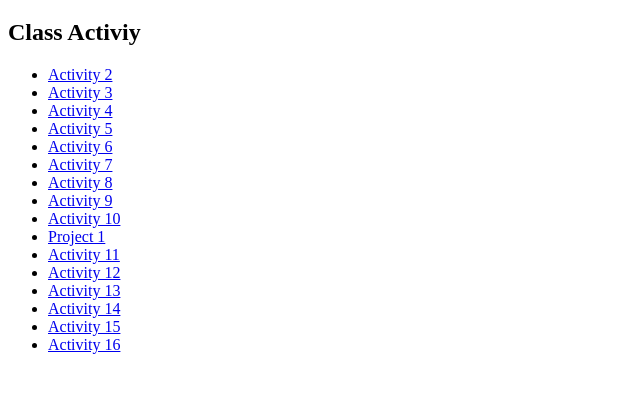
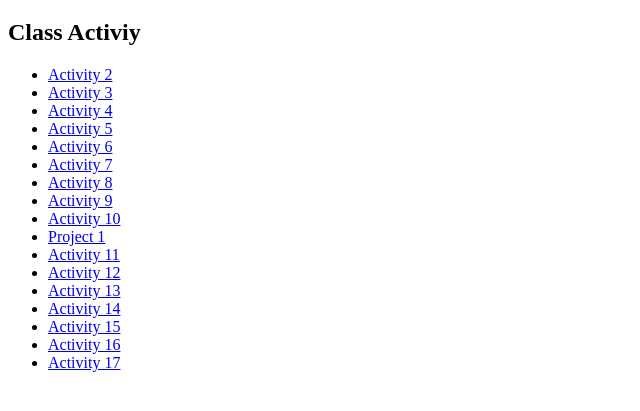
Before and after one commit to anzumr/microcredential, a plain HTML site: page index.html in a window 1280 px wide. Shown: the part 61-472 px from the top of the page, without its empty margins (0-640 px from the left). Drawn offline with Linux system fonts and the light colour scheme.

Commit message:
Add files via upload

```diff
--- a/index.html
+++ b/index.html
@@ -26,6 +26,8 @@
     <li><a href="day16/activity14.html" target="_blank"> Activity 14</a></li>
     <li><a href="day16/activity15.PNG" target="_blank"> Activity 15</a></li>
     <li><a href="day17/activity16.py" target="_blank"> Activity 16</a></li>
+    <li><a href="day18/activity17.py" target="_blank"> Activity 17</a></li>
+
 
 
 
```
